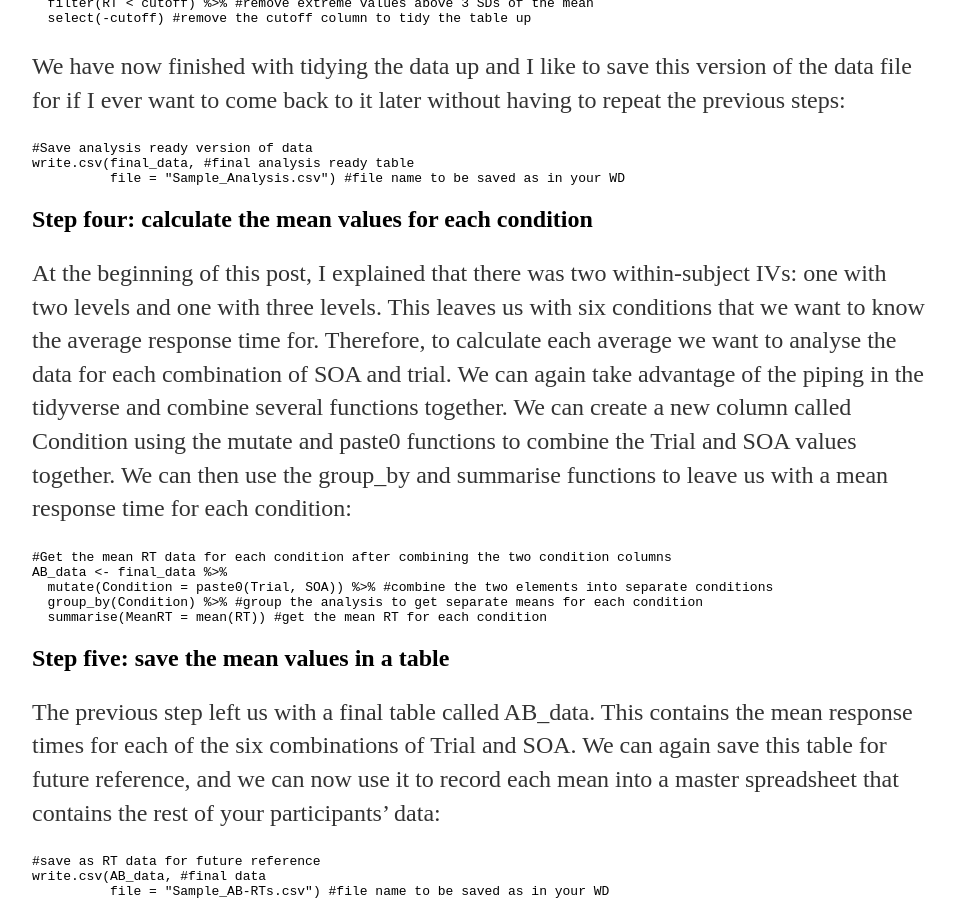
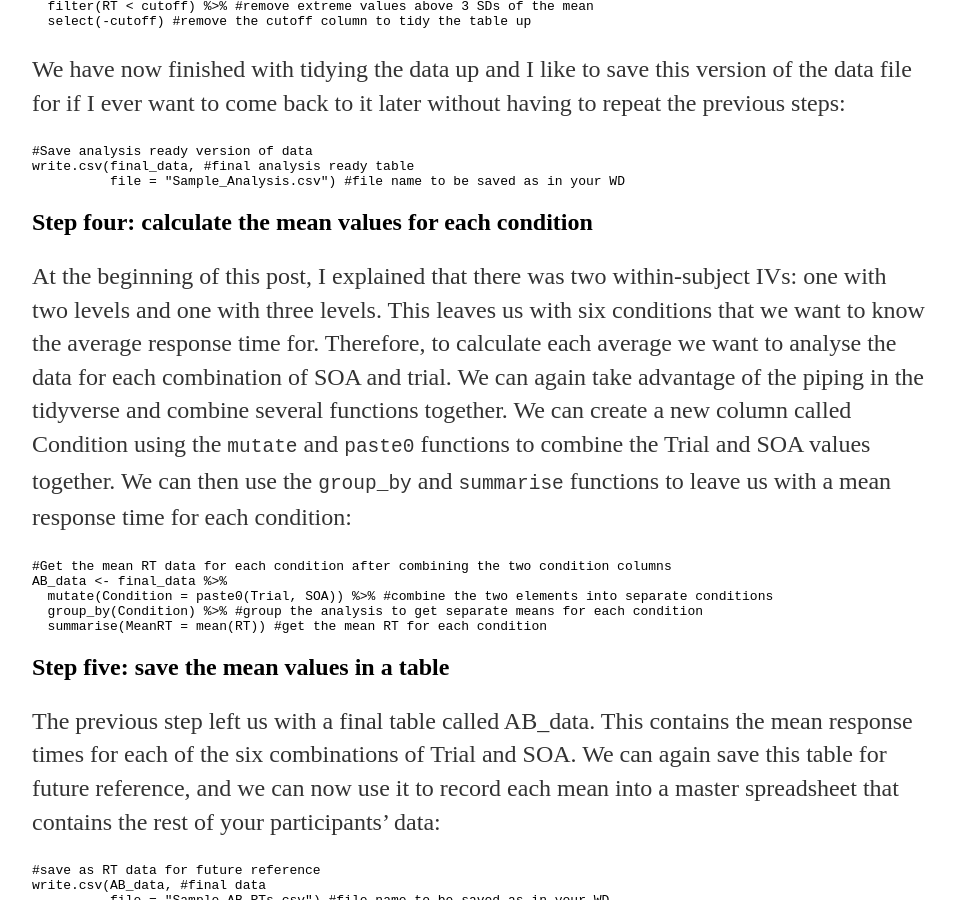
Before and after one commit to JamesEBartlett/JamesEBartlett.github.io, a Jekyll site: the page built from _posts/2016-11-22-tidying-analysing-response-data.md, in a window 1280 px wide and 900 px high, scrolled down 2583 px. Shown: the whole window, without its empty margins (160-1115 px from the left). Built offline with Jekyll 4.4.1, drawn with Linux system fonts in a browser that asks for light colours; some of the changed text lies outside the part shown.

````diff
--- a/_posts/2016-11-22-tidying-analysing-response-data.md
+++ b/_posts/2016-11-22-tidying-analysing-response-data.md
@@ -11,7 +11,7 @@ If we were to do this process manually, we would split it up into several stages
 
 ## Step one: importing the data file
 
-For the script to work later on, we need to install some packages. I am a big fan of the tidyverse series of packages developed by Hadley Wickham and colleagues for data science. Therefore all of the packages we will be using can be imported using the tidyverse package. If you do not have this installed, you will need to do this first using the install.packages() function (e.g. install.packages(“tidyverse”) ).
+For the script to work later on, we need to install some packages. I am a big fan of the tidyverse series of packages developed by Hadley Wickham and colleagues for data science. Therefore all of the packages we will be using can be imported using the tidyverse package. If you do not have this installed, you will need to do this first using the `install.packages()` function (e.g. `install.packages(“tidyverse”)` ).
 
 Most experimental software will provide you with a spreadsheet of your data, and after you make sure this is a .csv file we want to import the data so that we can toy around with it. If you want to follow along with the example, you can find an example data set and the full R script on Github.
 ```R
@@ -53,7 +53,7 @@ write.csv(final_data, #final analysis ready table
 
 ## Step four: calculate the mean values for each condition
 
-At the beginning of this post, I explained that there was two within-subject IVs: one with two levels and one with three levels. This leaves us with six conditions that we want to know the average response time for. Therefore, to calculate each average we want to analyse the data for each combination of SOA and trial. We can again take advantage of the piping in the tidyverse and combine several functions together. We can create a new column called Condition using the mutate and paste0 functions to combine the Trial and SOA values together. We can then use the group_by and summarise functions to leave us with a mean response time for each condition:
+At the beginning of this post, I explained that there was two within-subject IVs: one with two levels and one with three levels. This leaves us with six conditions that we want to know the average response time for. Therefore, to calculate each average we want to analyse the data for each combination of SOA and trial. We can again take advantage of the piping in the tidyverse and combine several functions together. We can create a new column called Condition using the `mutate` and `paste0` functions to combine the Trial and SOA values together. We can then use the `group_by` and `summarise` functions to leave us with a mean response time for each condition:
 ```R
 #Get the mean RT data for each condition after combining the two condition columns
 AB_data <- final_data %>%
````
